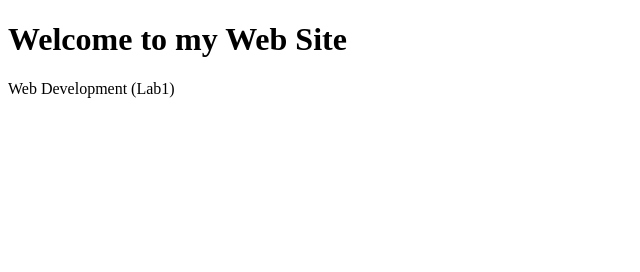
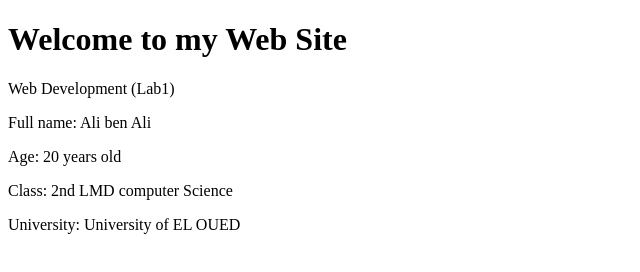
Before and after one commit to Abd-Allah-Djaber/Web, a plain HTML site: page Lab1/index.html in a window 1280 px wide. Shown: the whole page, without its empty margins (0-640 px from the left). Drawn offline with Linux system fonts and the light colour scheme.

Commit message:
Add personal information to index.html

```diff
--- a/Lab1/index.html
+++ b/Lab1/index.html
@@ -9,7 +9,10 @@
 
     <h1>Welcome to my Web Site</h1>
     <p>Web Development (Lab1)</p>
-    <p></p>
+    <p>Full name: Ali ben Ali</p>
+    <p>Age: 20 years old</p>
+    <p>Class: 2nd LMD computer Science</p>
+    <p>University: University of EL OUED</p>
 
 </body>
 
```
